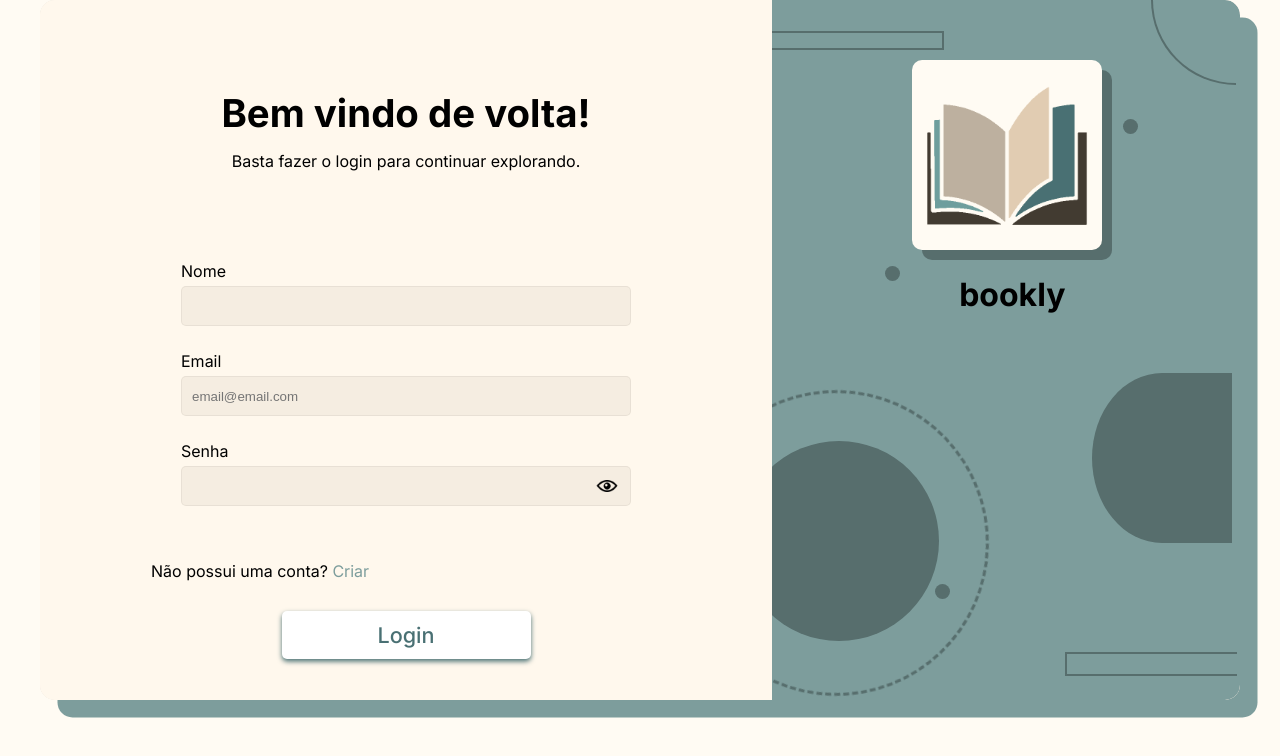
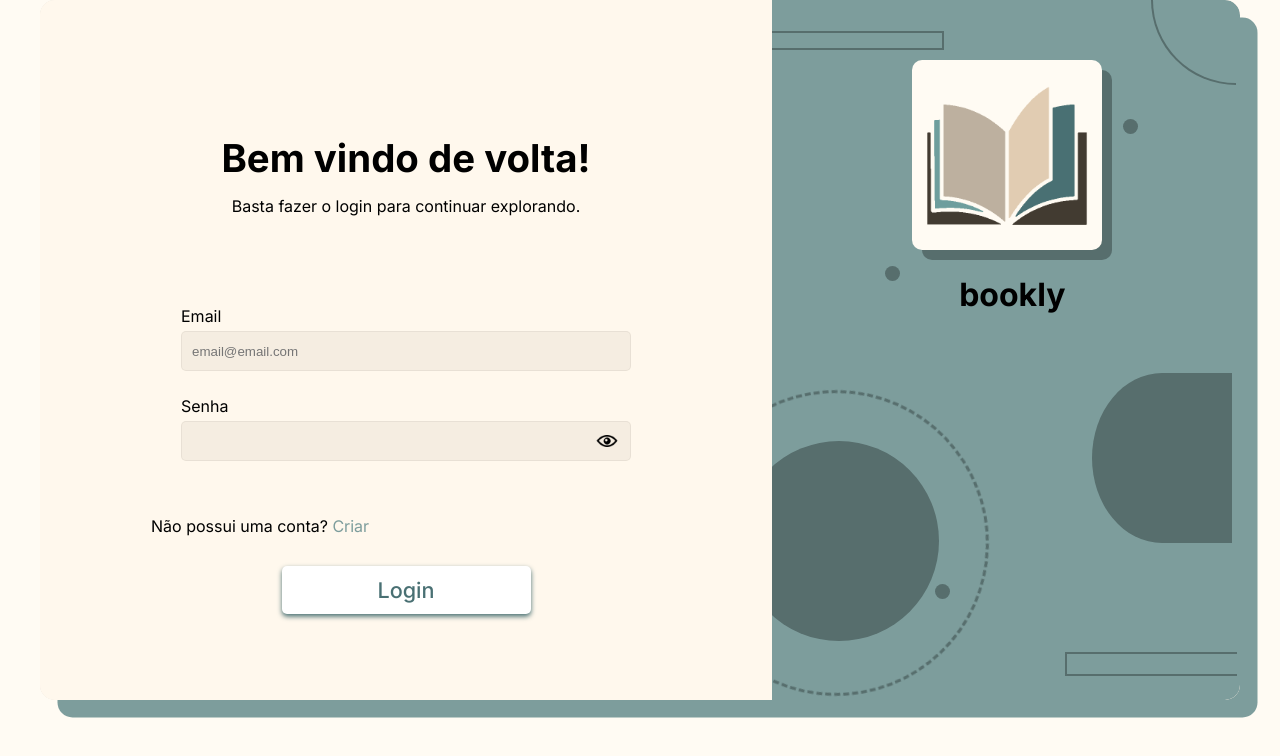
Before and after one commit to SmBernardo/Bookly, an Angular app: page /login in a window 1280 px wide. Shown: the top 756 px of the page. Built offline with nearby package versions, Linux system fonts and the light colour scheme.

Commit message:
refactor(login): Remove campo 'nome' do formulário de login

```diff
--- a/src/app/pages/login/login.html
+++ b/src/app/pages/login/login.html
@@ -7,13 +7,6 @@
     <form [formGroup]="loginForm" (ngSubmit)="fazerLogin()">
 
         <div id="login-box">
-            <label for="nome">
-                Nome
-                <input type="text" id="nome" formControlName="nome">
-                <div *ngIf="loginForm.get('nome')?.invalid && (loginForm.get('nome')?.touched)">
-                Nome é obrigatório.
-            </div>
-            </label>
             <label for="email">
                 Email
                 <input type="email" id="email" placeholder="email@email.com" formControlName="email">
--- a/src/app/pages/login/login.ts
+++ b/src/app/pages/login/login.ts
@@ -26,7 +26,6 @@ export class LoginComponent {
 
     this.loginForm = new FormGroup({
       // Adiciona validadores
-      'nome': new FormControl('', Validators.required),
       'email': new FormControl('', [Validators.required, Validators.email]),
       'senha': new FormControl('', Validators.required)
     });
```
